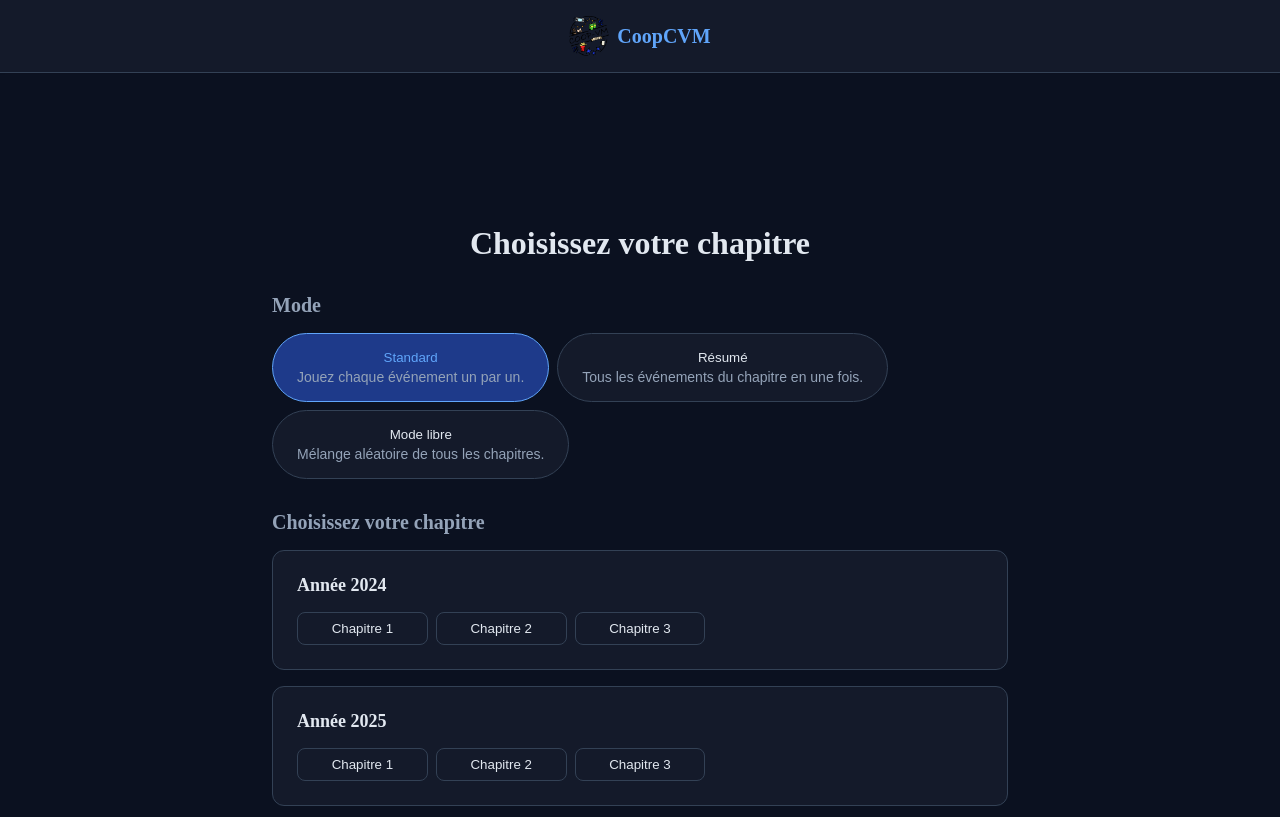
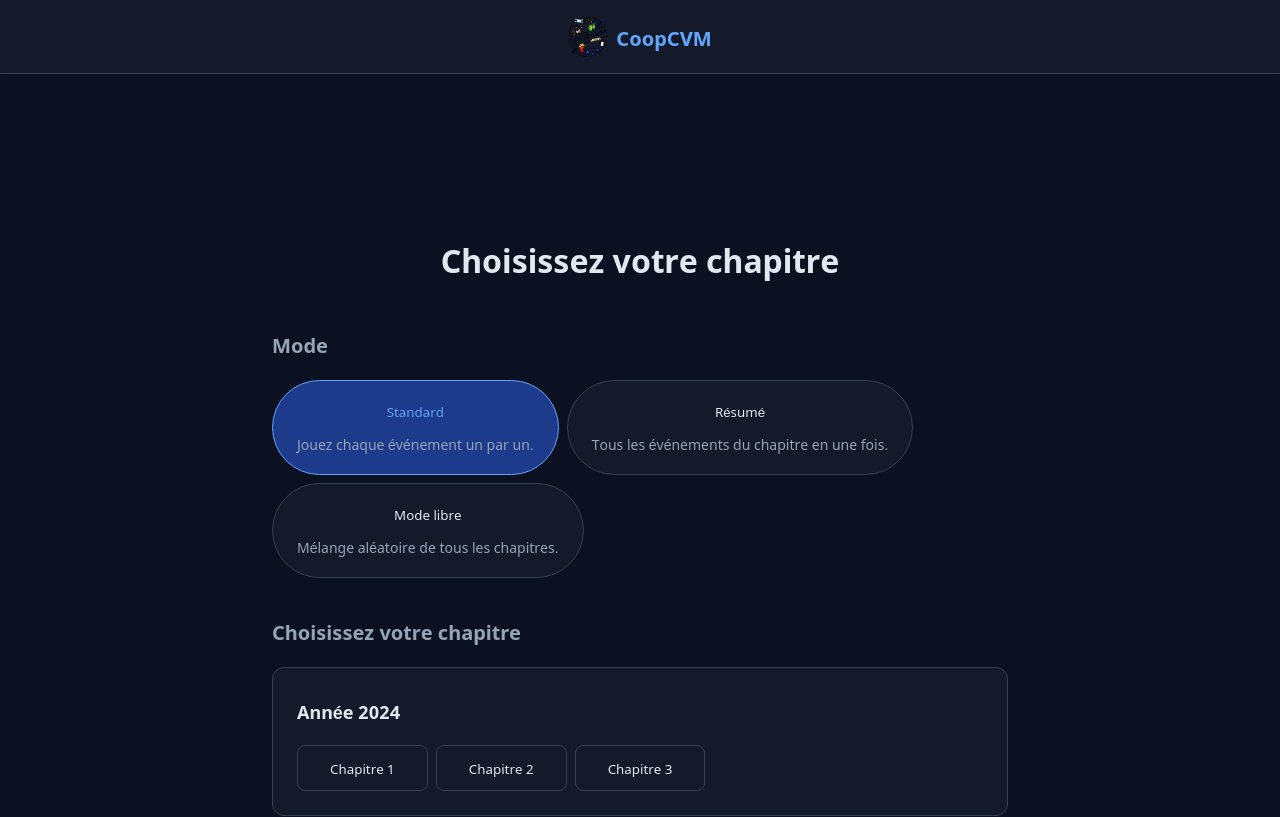
Before and after one commit to pdoucefy/edu-timeline, a Next.js app: page /fr/select in a window 1280 px wide. Shown: the top 817 px of the page. Built offline with nearby package versions, Linux system fonts and the light colour scheme.

Commit message:
changed font for real now

```diff
--- a/src/app/[locale]/layout.tsx
+++ b/src/app/[locale]/layout.tsx
@@ -12,8 +12,6 @@ import { StyledComponentsRegistry } from '@/styles/StyledComponentsRegistry.tsx'
 
 // eslint-disable-next-line import/order
 import { LayoutContent } from './LayoutContent.tsx';
-
-import '../globals.css';
 
 const font = notoSansSymbols({
   weight: '400',
--- a/src/app/globals.css
+++ /dev/null
@@ -1,29 +0,0 @@
-/* Minimal CSS reset — theme colors are handled by styled-components. */
-html {
-  height: 100%;
-}
-
-html,
-body {
-  max-width: 100vw;
-  overflow-x: hidden;
-}
-
-body {
-  min-height: 100%;
-  display: flex;
-  flex-direction: column;
-  -webkit-font-smoothing: antialiased;
-  -moz-osx-font-smoothing: grayscale;
-}
-
-* {
-  box-sizing: border-box;
-  padding: 0;
-  margin: 0;
-}
-
-a {
-  color: inherit;
-  text-decoration: none;
-}
--- /dev/null
+++ b/src/styles/GlobalStyle.ts
@@ -0,0 +1,43 @@
+'use client';
+
+import { createGlobalStyle } from 'styled-components';
+
+export const GlobalStyle = createGlobalStyle`
+  html {
+    height: 100%;
+  }
+
+  html,
+  body {
+    max-width: 100vw;
+    overflow-x: hidden;
+  }
+
+  body {
+    min-height: 100%;
+    display: flex;
+    flex-direction: column;
+    -webkit-font-smoothing: antialiased;
+    -moz-osx-font-smoothing: grayscale;
+    font-family: ${({ theme }) => theme.typography.fontFamily.base};
+  }
+
+  * {
+    box-sizing: border-box;
+    padding: 0;
+    margin: 0;
+  }
+
+  a {
+    color: inherit;
+    text-decoration: none;
+  }
+
+  button,
+  input,
+  select,
+  textarea,
+  label {
+    font-family: inherit;
+  }
+`;
--- a/src/styles/StyledComponentsRegistry.tsx
+++ b/src/styles/StyledComponentsRegistry.tsx
@@ -4,6 +4,7 @@ import { useServerInsertedHTML } from 'next/navigation';
 import React, { useState } from 'react';
 import { ServerStyleSheet, StyleSheetManager, ThemeProvider } from 'styled-components';
 
+import { GlobalStyle } from './GlobalStyle.ts';
 import { theme } from './theme.ts';
 
 export const StyledComponentsRegistry = ({ children }: { children: React.ReactNode }) => {
@@ -18,12 +19,20 @@ export const StyledComponentsRegistry = ({ children }: { children: React.ReactNo
   });
 
   if (typeof window !== 'undefined') {
-    return <ThemeProvider theme={theme}>{children}</ThemeProvider>;
+    return (
+      <ThemeProvider theme={theme}>
+        <GlobalStyle />
+        {children}
+      </ThemeProvider>
+    );
   }
 
   return (
     <StyleSheetManager sheet={styledComponentsStyleSheet.instance}>
-      <ThemeProvider theme={theme}>{children}</ThemeProvider>
+      <ThemeProvider theme={theme}>
+        <GlobalStyle />
+        {children}
+      </ThemeProvider>
     </StyleSheetManager>
   );
 };
--- a/src/styles/theme.ts
+++ b/src/styles/theme.ts
@@ -49,7 +49,7 @@ export const theme = {
 
   typography: {
     fontFamily: {
-      base: 'system-ui, -apple-system, BlinkMacSystemFont, "Segoe UI", Roboto, "Helvetica Neue", Arial, sans-serif',
+      base: 'var(--font-noto-sans-symbols), "Noto Sans Symbols", system-ui, -apple-system, BlinkMacSystemFont, "Segoe UI", Roboto, "Helvetica Neue", Arial, sans-serif',
       mono: '"SF Mono", Monaco, Inconsolata, "Roboto Mono", "Courier New", monospace',
       symbols: 'var(--font-noto-sans-symbols), "Noto Sans Symbols"',
     },
```
